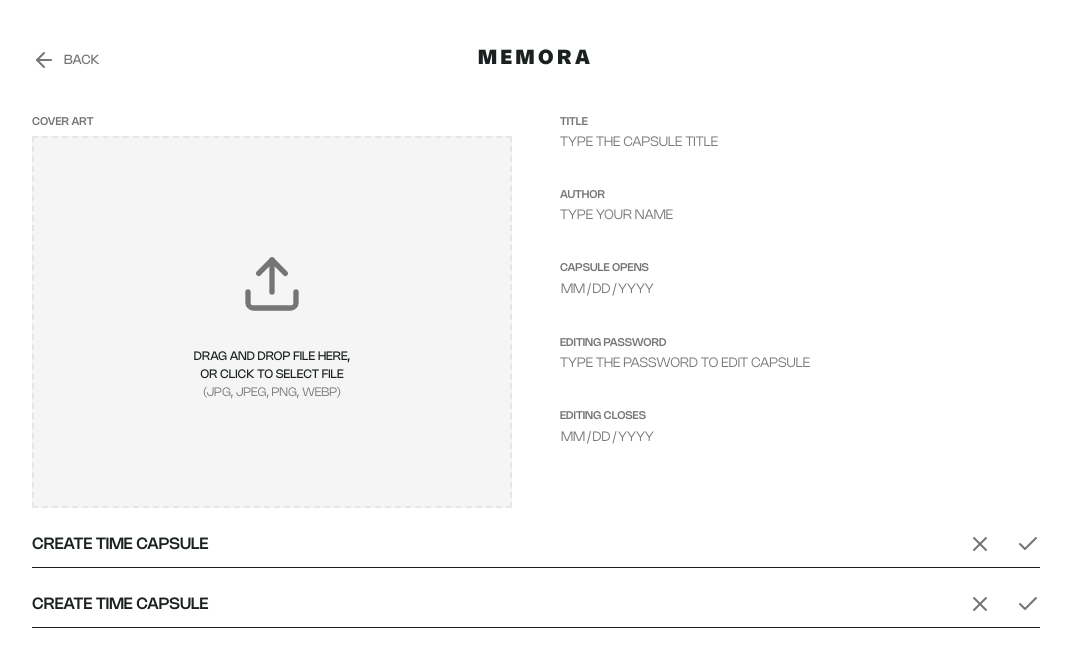
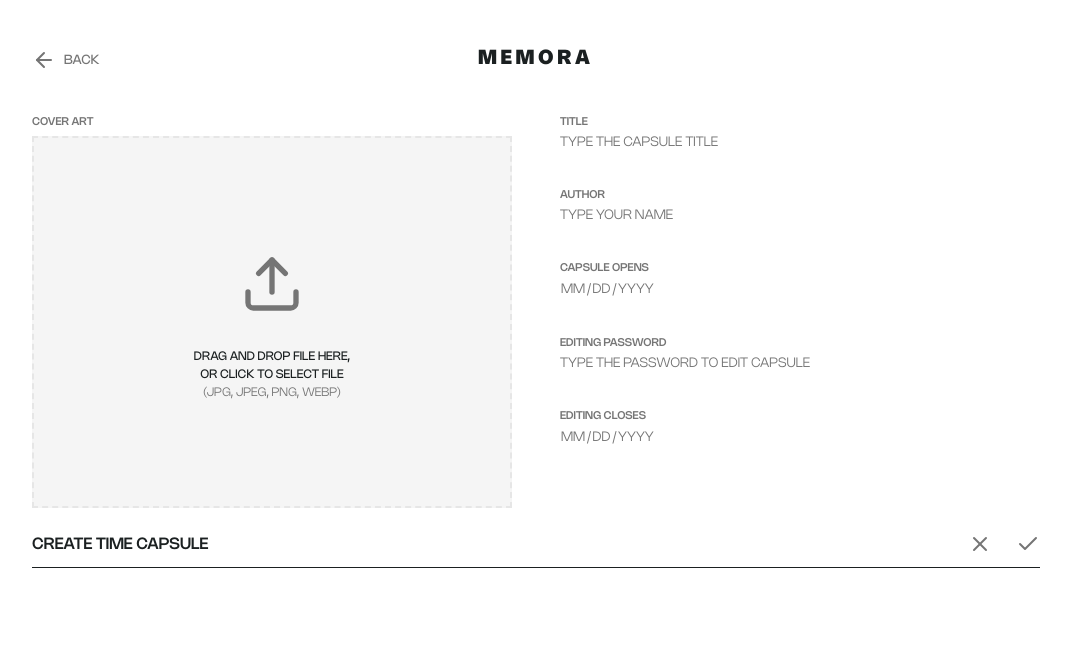
Before and after one commit to alejvillanueva/time-capsule, a React (Vite) app in the folder client/: page /capsule/add in a window 1280 px wide. Shown: the top 650 px of the page, without its empty margins (104-1175 px from the left). Built offline with nearby package versions, Linux system fonts and the light colour scheme.

Commit message:
edit files affected by merge, run stylelint on scss files

```diff
--- a/client/src/components/CapsuleCard/CapsuleCard.scss
+++ b/client/src/components/CapsuleCard/CapsuleCard.scss
@@ -41,8 +41,8 @@
 	}
 
 	&__image {
+		height: 9.1875rem;
 		filter: grayscale(1);
-		height: 9.1875rem;
 	}
 
 	&__link {
--- a/client/src/components/Header/Header.scss
+++ b/client/src/components/Header/Header.scss
@@ -12,10 +12,10 @@
 		top: 0;
 		right: 0;
 		left: 0;
+		z-index: 3;
 		width: 100%;
 		margin: 0 auto;
 		background: $white;
-		z-index: 3;
 	}
 
 	&__link {
--- a/client/src/components/InputField/InputField.scss
+++ b/client/src/components/InputField/InputField.scss
@@ -4,6 +4,7 @@
 .input-field {
 	&__error-container {
 		@include flexbox(row, unset, center);
+
 		margin-bottom: $spacing-sm;
 
 		& + .input-field__input {
@@ -12,8 +13,8 @@
 	}
 
 	&__error-text {
+		color: $error;
 		font-size: $font-size-dt-sm;
-		color: $error;
 	}
 
 	&__icon {
--- a/client/src/components/MainHeading/MainHeading.scss
+++ b/client/src/components/MainHeading/MainHeading.scss
@@ -4,17 +4,17 @@
 .main-heading {
 	@include flexbox(row, space-between, center);
 
+	width: 100%;
 	padding-bottom: $spacing-sm;
 	border-bottom: 1px solid $black;
-	width: 100%;
 
 	&__button {
+		margin-left: $spacing-lg;
+		border: none;
+		background: none;
 		cursor: pointer;
-		margin-left: $spacing-lg;
 		appearance: none;
 		outline: none;
-		background: none;
-		border: none;
 	}
 
 	&__button-container {
--- a/client/src/components/MainHeading/MainHeading.tsx
+++ b/client/src/components/MainHeading/MainHeading.tsx
@@ -31,6 +31,7 @@ function MainHeading({
 							{title}
 						</h1>
 					)}
+					{showIcons && (
 						<div className="main-heading__button-container">
 							<button
 								className="main-heading__button"
@@ -71,6 +72,7 @@ function MainHeading({
 								</svg>
 							</button>
 						</div>
+					)}
 				</div>
 			)}
 			{headingType === "custom" && (
@@ -231,6 +233,7 @@ function MainHeading({
 								strokeWidth="2"
 								strokeLinecap="round"
 								strokeLinejoin="round"
+								onClick={handleModalClick}
 							>
 								<circle cx="18" cy="5" r="3" />
 								<circle cx="6" cy="12" r="3" />
--- a/client/src/components/MemoryModal/MemoryModal.scss
+++ b/client/src/components/MemoryModal/MemoryModal.scss
@@ -8,7 +8,6 @@
 	margin-top: 7.2813rem;
 	padding: 6rem;
 	background: $white;
-	z-index: 100;
 
 	&__container {
 		@include flexbox(column, unset, unset);
--- a/client/src/components/ShareModal/ShareModal.scss
+++ b/client/src/components/ShareModal/ShareModal.scss
@@ -8,7 +8,6 @@
 	height: auto;
 	padding: 6rem;
 	background: $white;
-	z-index: 100;
 
 	&__icon {
 		position: absolute;
--- a/client/src/components/ShareModal/ShareModal.tsx
+++ b/client/src/components/ShareModal/ShareModal.tsx
@@ -31,6 +31,7 @@ function ShareModal() {
 					alignItems: "center",
 					background: "rgba(230, 230, 230, 0.8)",
 					outline: "none",
+					zIndex: 100,
 				},
 			}}
 		>
--- a/client/src/pages/AddEditCapsulePage/AddEditCapsulePage.scss
+++ b/client/src/pages/AddEditCapsulePage/AddEditCapsulePage.scss
@@ -27,9 +27,9 @@
 	}
 
 	&__cover-art {
-		object-fit: cover;
 		width: 100%;
 		height: 100%;
+		object-fit: cover;
 	}
 
 	&__cover-art-container {
@@ -50,11 +50,13 @@
 
 	&__form {
 		@include flexbox(column, unset, unset);
+
 		gap: $spacing-lg;
 	}
 
 	&__form-container {
 		@include flexbox(row, space-between, unset);
+
 		gap: $spacing-xxl;
 	}
 
--- a/client/src/pages/AddEditCapsulePage/AddEditCapsulePage.tsx
+++ b/client/src/pages/AddEditCapsulePage/AddEditCapsulePage.tsx
@@ -259,42 +259,26 @@ function AddEditCapsulePage() {
 							headingType="default"
 							title="Create Time Capsule"
 							resourceType="capsule"
+							showIcons={true}
 						/>
 					) : editMatch && isCapsuleEditable ? (
 						<MainHeading
 							headingType="custom-editable"
 							title="Lorem Ipsum"
 							resourceType="capsule"
+							showIcons={true}
 						/>
 					) : (
 						<MainHeading
 							headingType="custom"
 							title="Lorem Ipsum"
 							resourceType="capsule"
+							showIcons={true}
 						/>
 					)}
 				</div>
 			</form>
-			{addMatch ? (
-				<MainHeading
-					headingType="default"
-					title="Create Time Capsule"
-					showIcons={true}
-					resourceType="capsule"
-				/>
-			) : editMatch && isCapsuleEditable ? (
-				<MainHeading
-					headingType="custom-editable"
-					title="Lorem Ipsum"
-					resourceType="capsule"
-				/>
-			) : (
-				<MainHeading
-					headingType="custom"
-					title="Lorem Ipsum"
-					resourceType="capsule"
-				/>
-			)}
+
 			{editMatch && (
 				<>
 					<h2 className="add-edit-capsule__subtitle text-subheading">
```
Lines whose indentation alone changed are shown as unchanged.
